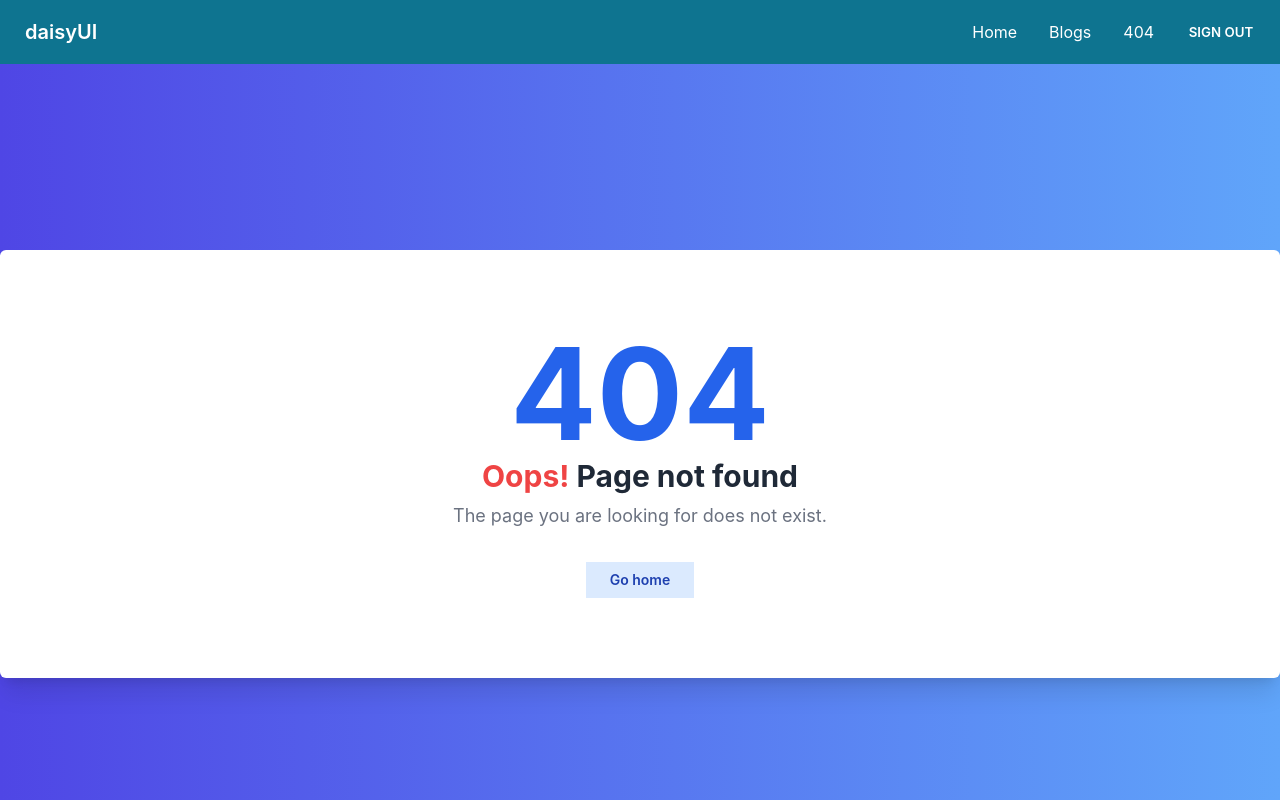
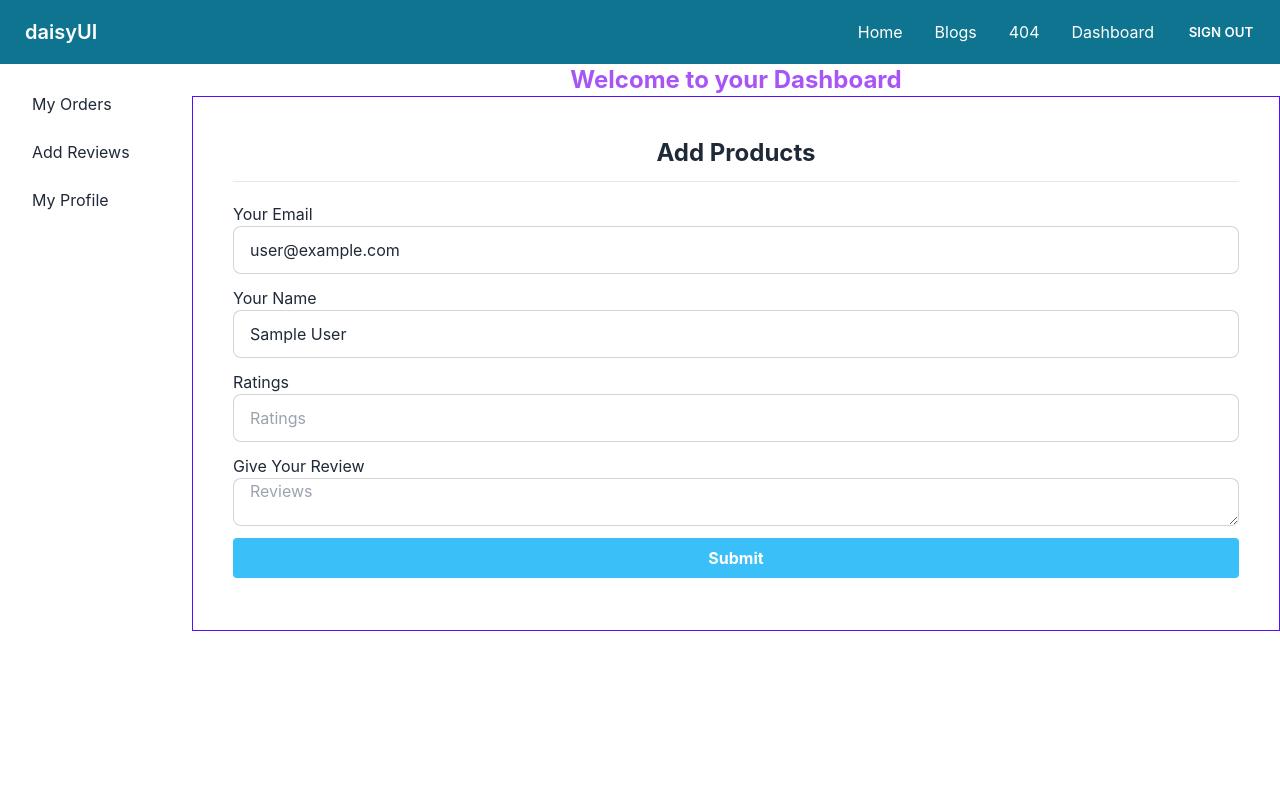
Before and after one commit to RidwanSiddique44/manufacturer-client-side, a React (Create React App) app: page /dashboard/review in a window 1280 px wide. Shown: the top 800 px of the page. Built offline with nearby package versions, Linux system fonts and the light colour scheme; no server answers; sample sign-in values are in the browser's storage.

Commit message:
dashboard added

```diff
--- a/package.json
+++ b/package.json
@@ -12,6 +12,7 @@
     "react": "^18.1.0",
     "react-dom": "^18.1.0",
     "react-firebase-hooks": "^5.0.3",
+    "react-hook-form": "^7.31.2",
     "react-router-dom": "^6.3.0",
     "react-scripts": "5.0.1",
     "react-toastify": "^9.0.1",
--- a/src/App.js
+++ b/src/App.js
@@ -2,6 +2,10 @@
 import { Route, Routes } from 'react-router-dom';
 import './App.css';
 import Blogs from './Components/MainPages/Blogs/Blogs';
+import Dashboard from './Components/MainPages/Dashboard/Dashboard';
+import AddReview from './Components/MainPages/Dashboard/UsersPage/AddReview';
+import MyOrders from './Components/MainPages/Dashboard/UsersPage/MyOrders';
+import MyProfile from './Components/MainPages/Dashboard/UsersPage/MyProfile';
 import Home from './Components/MainPages/Home/Home';
 import NotFound from './Components/MainPages/NotFound/NotFound';
 import Purchase from './Components/MainPages/Purchase/Purchase';
@@ -19,17 +23,18 @@ function App() {
 
       <Routes>
         <Route path="/" element={<Home></Home>}></Route>
-        <Route path="/blogs" element={
-          <RequireAuth>
-            <Blogs></Blogs>
-          </RequireAuth>
-        }></Route>
+        <Route path="/blogs" element={<Blogs></Blogs>}></Route>
         <Route path="/product/:Id" element={
           <RequireAuth>
             <Purchase></Purchase>
           </RequireAuth>
         }></Route>
         <Route path="/home" element={<Home></Home>}></Route>
+        <Route path="/dashboard" element={<RequireAuth><Dashboard /></RequireAuth>} >
+          <Route index element={<MyOrders></MyOrders>}></Route>
+          <Route path="review" element={<AddReview></AddReview>}></Route>
+          <Route path="profile" element={<MyProfile></MyProfile>}></Route>
+        </Route>
         <Route path="/signup" element={<SignUp></SignUp>}></Route>
         <Route path="/signin" element={<SignIn></SignIn>}></Route>
         <Route path="*" element={<NotFound></NotFound>}></Route>
--- a/src/Components/MainPages/Blogs/Blogs.js
+++ b/src/Components/MainPages/Blogs/Blogs.js
@@ -2,8 +2,16 @@ import React from 'react';
 
 const Blogs = () => {
     return (
-        <div>
+        <div className='p-5'>
+            <div class="hero min-h-fit shadow-xl rounded-xl bg-gray-100 border border-indigo-600">
+                <div class="hero-content text-center">
+                    <div class="max-w-screen">
+                        <h1 class="text-3xl font-bold">How will you improve the performance of a React Application?</h1>
+                        <p class="py-6"> There are lots of important ways to optimize the performance of a React application, such as: <br />1.Keeping component state local where necessary. <br />2.Memoizing React components to prevent unnecessary re-renders. <br />3.Code-splitting in React using dynamic import(). <br /> 4.Windowing or list virtualization in React. <br /> 5.Lazy loading images in React.</p>
 
+                    </div>
+                </div>
+            </div>
         </div>
     );
 };
--- /dev/null
+++ b/src/Components/MainPages/Dashboard/Dashboard.js
@@ -0,0 +1,25 @@
+import React from 'react';
+import { Link, Outlet } from 'react-router-dom';
+
+const Dashboard = () => {
+    return (
+        <div class="drawer drawer-mobile">
+            <input id="dashboard-sidebar" type="checkbox" class="drawer-toggle" />
+            <div class="drawer-content">
+                <h2 className='text-2xl font-bold text-purple-500'>Welcome to your Dashboard</h2>
+                <Outlet></Outlet>
+            </div>
+            <div class="drawer-side">
+                <label for="dashboard-sidebar" class="drawer-overlay"></label>
+                <ul class="menu p-4 overflow-y-auto w-48 bg-base-100 text-base-content">
+                    <li><Link to="/dashboard">My Orders</Link></li>
+                    <li><Link to="/dashboard/review">Add Reviews</Link></li>
+                    <li><Link to="/dashboard/profile">My Profile</Link></li>
+                </ul>
+
+            </div>
+        </div>
+    );
+};
+
+export default Dashboard;
--- /dev/null
+++ b/src/Components/MainPages/Dashboard/UsersPage/AddReview.js
@@ -0,0 +1,43 @@
+import React from 'react';
+import { useAuthState } from 'react-firebase-hooks/auth';
+import { useForm } from "react-hook-form";
+import auth from '../../../../firebase.init';
+
+const AddReview = () => {
+    const [user] = useAuthState(auth);
+    const { register, handleSubmit } = useForm();
+    const onSubmit = data => {
+        const url = `http://localhost:5000/reviews`;
+        fetch(url, {
+            method: 'POST',
+            headers: {
+                'content-type': 'application/json'
+            },
+            body: JSON.stringify(data)
+        })
+            .then(res => res.json())
+            .then(result => {
+                console.log(result)
+                alert("Review Added Successfully");
+            })
+    };
+    return (
+        <div className='container border border-primary p-10'>
+            <h3 className="text-center font-bold text-2xl mb-3">Add Products</h3>
+            <hr className="bg-secondary mb-5" />
+            <form className='flex flex-col text-left ' onSubmit={handleSubmit(onSubmit)}>
+                <label>Your Email</label>
+                <input placeholder='Email' className='mb-3 input input-bordered' value={user?.email}  {...register("email", { required: true, maxLength: 200 })} />
+                <label>Your Name</label>
+                <input placeholder='Name' className='mb-3 input input-bordered' value={user?.displayName}  {...register("name", { required: true, maxLength: 100 })} />
+                <label>Ratings</label>
+                <input placeholder='Ratings' className='mb-3 input input-bordered' type="number" {...register("ratings")} />
+                <label>Give Your Review</label>
+                <textarea placeholder='Reviews' className='mb-3 input input-bordered'  {...register("reviews")} />
+                <input className='mb-3 bg-info py-2 text-white font-bold rounded hover:bg-blue-700' type="submit" />
+            </form>
+        </div>
+    );
+};
+
+export default AddReview;
--- /dev/null
+++ b/src/Components/MainPages/Dashboard/UsersPage/MyOrders.js
@@ -0,0 +1,11 @@
+import React from 'react';
+
+const MyOrders = () => {
+    return (
+        <div>
+            my ordersssssssss
+        </div>
+    );
+};
+
+export default MyOrders;
--- /dev/null
+++ b/src/Components/MainPages/Dashboard/UsersPage/MyProfile.js
@@ -0,0 +1,11 @@
+import React from 'react';
+
+const MyProfile = () => {
+    return (
+        <div>
+            profileeeeeeee
+        </div>
+    );
+};
+
+export default MyProfile;
--- a/src/Components/MainPages/Home/Home.js
+++ b/src/Components/MainPages/Home/Home.js
@@ -55,8 +55,8 @@ const Home = () => {
                                     <h1 className="text-xl font-bold">Do not hasitate to Contact us..</h1>
                                 </div>
                                 <div>
-                                    <button class="btn btn-primary lg:mr-4">Request for quote</button>
-                                    <button class="btn btn-secondary mt-4 lg:mt-0">Contact Us</button>
+                                    <button className="btn btn-primary lg:mr-4">Request for quote</button>
+                                    <button className="btn btn-secondary mt-4 lg:mt-0">Contact Us</button>
                                 </div>
                             </div>
                         </div>
--- a/src/Components/RegistrationPages/SignUp/SignUp.js
+++ b/src/Components/RegistrationPages/SignUp/SignUp.js
@@ -18,7 +18,7 @@ const SignUp = () => {
         const email = e.target.email.value;
         const password = e.target.password.value;
         const name = e.target.fullname.value;
-        createUserWithEmailAndPassword(email, password);
+        await createUserWithEmailAndPassword(email, password);
         await updateProfile({ displayName: name });
         navigate('/home');
     }
--- a/src/Components/SharedPages/Header/Header.js
+++ b/src/Components/SharedPages/Header/Header.js
@@ -21,17 +21,26 @@ const Header = () => {
                             <li><Link to="/home">Home</Link></li>
                             <li><Link to="/blogs">Blogs</Link></li>
                             <li><Link to="*">404</Link></li>
+                            {
+                                user && <li><Link to="/dashboard">Dashboard</Link></li>
+                            }
                             <li>{user ? <button className="btn btn-ghost" onClick={handleSignOut} >Sign Out</button> : <Link to="/signin">Sign In</Link>}</li>
                         </ul>
                     </div>
                     <Link to="/home" className="btn btn-ghost normal-case text-xl text-white">daisyUI</Link>
                 </div>
                 <div className="navbar-end text-white">
+                    <label tabIndex="1" for="dashboard-sidebar" className="btn btn-ghost lg:hidden">
+                        <svg xmlns="http://www.w3.org/2000/svg" className="h-5 w-5" fill="none" viewBox="0 0 24 24" stroke="currentColor"><path strokeLinecap="round" strokeLinejoin="round" strokeWidth="2" d="M4 6h16M4 12h8m-8 6h16" /></svg>
+                    </label>
                     <div className="navbar-center hidden lg:flex">
                         <ul className="menu menu-horizontal p-0">
                             <li><Link to="/home">Home</Link></li>
                             <li><Link to="/blogs">Blogs</Link></li>
                             <li><Link to="*">404</Link></li>
+                            {
+                                user && <li><Link to="/dashboard">Dashboard</Link></li>
+                            }
                             <li>{user ? <button className="btn btn-ghost" onClick={handleSignOut} >Sign Out</button> : <Link to="/signin">Sign In</Link>}</li>
                         </ul>
                     </div>
```
Also changed, not shown: 1 other file (tests, documents, lock files or other folders).
